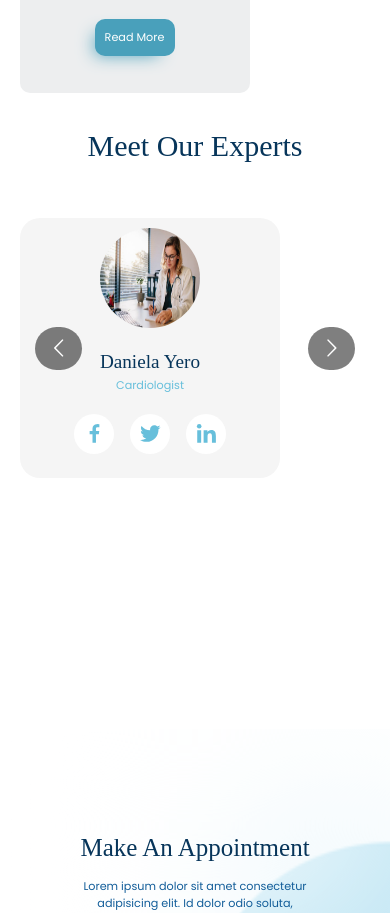
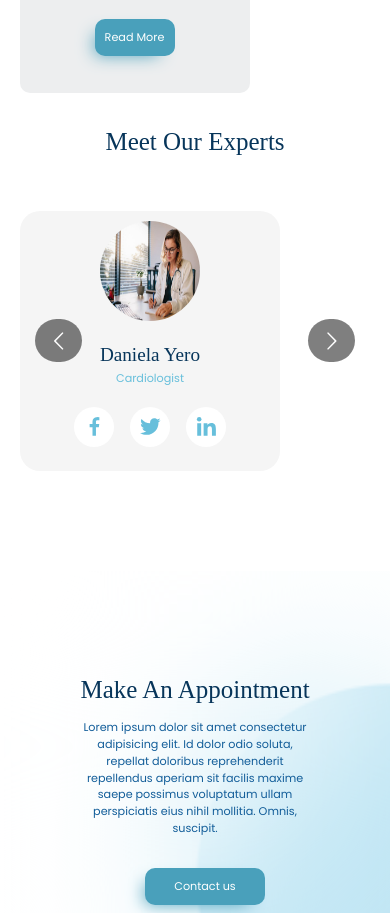
Before and after one commit to SmilingWitch/clinic, a React (Vite) app: page / in a window 390 px wide. Shown: the part 3000-3913 px from the top of the page. Built offline with nearby package versions, Linux system fonts and the light colour scheme; the HTML template or start-up script is replaced by a standard one; a web font is replaced by a local one.

Commit message:
feat: make expert responsive

```diff
--- a/src/components/expert/Expert.css
+++ b/src/components/expert/Expert.css
@@ -23,7 +23,7 @@
 .expertBx{
     position: relative;
     width: 100% ;
-    height: 60vh;
+    min-height: 200px;
     margin-bottom: 100px;
 }
 .expHeader{
@@ -40,4 +40,15 @@
     width: 90% ;
     margin: 0 auto;
     margin-top: 50px;
+
 }
+@media(max-width: 942px){
+    .expHeader{
+        font-size: 25px;
+    }
+}
+@media(max-width: 384px){
+    .expertCarousel{
+        width: 100%;
+    }
+}
```
